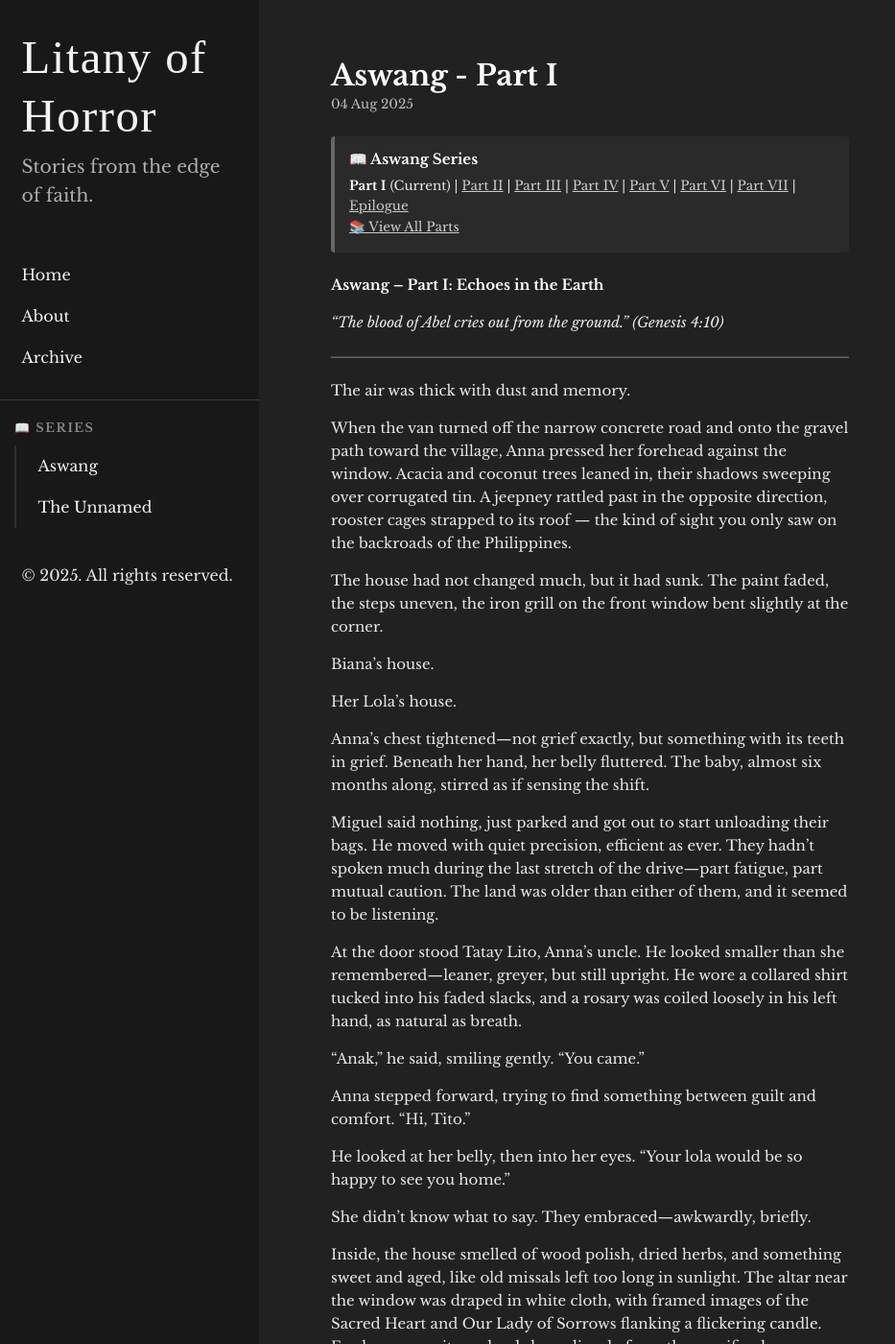
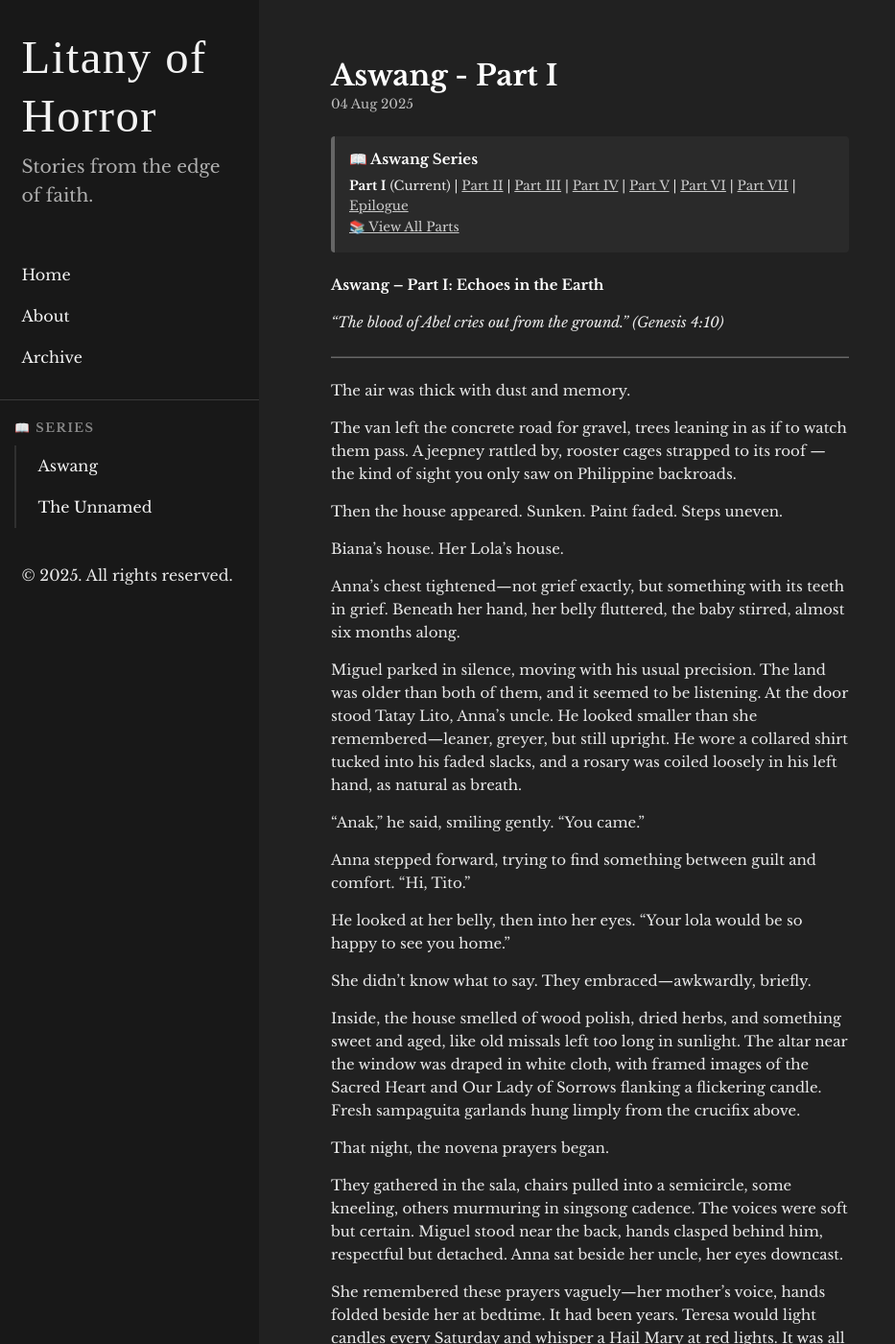
Before and after one commit to fearfulsmtry/litany-of-horror, a Jekyll site: the page built from _posts/2025-08-04-aswang-part-i.md, in a window 1280 px wide and 1400 px high. Shown: the whole window at 96% size, without its empty margins (0-933 px from the left). Built offline with Jekyll 4.4.1, drawn with Linux system fonts in a browser that asks for light colours; some web fonts are replaced; some of the changed text lies outside the part shown.

Commit message:
Streamline Aswang Part I narrative flow
- Condense opening scene descriptions for tighter pacing
- Remove redundant character dialogue and exposition
- Simplify dream sequences while maintaining supernatural atmosphere
- Eliminate unnecessary scene transitions and descriptive padding
- Preserve all key story beats and character development
- Maintain horror tension through more concise prose

```diff
--- a/_posts/2025-08-04-aswang-part-i.md
+++ b/_posts/2025-08-04-aswang-part-i.md
@@ -16,18 +16,15 @@
 
 The air was thick with dust and memory.
 
-When the van turned off the narrow concrete road and onto the gravel path toward the village, Anna pressed her forehead against the window. Acacia and coconut trees leaned in, their shadows sweeping over corrugated tin. A jeepney rattled past in the opposite direction, rooster cages strapped to its roof — the kind of sight you only saw on the backroads of the Philippines.
+The van left the concrete road for gravel, trees leaning in as if to watch them pass. A jeepney rattled by, rooster cages strapped to its roof — the kind of sight you only saw on Philippine backroads.
 
-The house had not changed much, but it had sunk. The paint faded, the steps uneven, the iron grill on the front window bent slightly at the corner.
+Then the house appeared. Sunken. Paint faded. Steps uneven.
 
-Biana’s house.
+Biana’s house. Her Lola’s house.
 
-Her Lola’s house.
+Anna’s chest tightened—not grief exactly, but something with its teeth in grief. Beneath her hand, her belly fluttered, the baby stirred, almost six months along.
 
-Anna’s chest tightened—not grief exactly, but something with its teeth in grief. Beneath her hand, her belly fluttered. The baby, almost six months along, stirred as if sensing the shift.
-
-Miguel said nothing, just parked and got out to start unloading their bags. He moved with quiet precision, efficient as ever. They hadn’t spoken much during the last stretch of the drive—part fatigue, part mutual caution. The land was older than either of them, and it seemed to be listening.
-
+Miguel parked in silence, moving with his usual precision. The land was older than both of them, and it seemed to be listening.
 At the door stood Tatay Lito, Anna’s uncle. He looked smaller than she remembered—leaner, greyer, but still upright. He wore a collared shirt tucked into his faded slacks, and a rosary was coiled loosely in his left hand, as natural as breath.
 
 “Anak,” he said, smiling gently. “You came.”
@@ -191,33 +188,17 @@
 
 Only a handful came. Some lit candles. Some prayed distractedly. Most were gone before the final mystery. The air felt heavier—not in grief, but in the quiet way animals stop moving before an earthquake.
 
-Anna sat in the dim sala again, this time beside her younger cousin, Tinay, a girl of maybe nine or ten who fidgeted through the prayers and swung her legs. She had a plastic bracelet with little images of saints on it, worn smooth from use.
+Anna sat in the dim sala again, this time beside her younger cousin, Tinay, a girl of maybe nine or ten who fidgeted through the prayers and swung her legs.
 
-“You don’t live here, no?” the girl whispered while Lito led the Litany.
+The girl leaned closer and whispered, almost matter-of-fact:
 
-Anna smiled faintly. “We live in Australia now.”
+“The woman with no feet doesn’t go to Australia.”
 
-Tinay nodded seriously, as if that confirmed something for her. “It’s safer there.”
+Tinay’s voice dropped. “She walks here. You can hear her nails tapping on the bamboo floors. But you won’t see her legs.”
 
-“Why do you say that?”
+Anna swallowed. “For what?”
 
-The girl leaned closer. “Because the woman with no feet doesn’t go there.”
-
-Anna blinked. “What?”
-
-Tinay looked toward the window, then back. “She walks here. You can hear her nails tapping on the bamboo floors. But you won’t see her legs. Just the shadow of her hair.”
-
-Miguel, seated across the room, looked up.
-
-“She goes from house to house,” Tinay went on. “Sniffing.”
-
-“For what?”
-
-“For babies,” she whispered. “Or the ones not yet born.”
-
-Anna’s throat went dry.
-
-“She licks the belly button,” Tinay added, “and if the mother isn’t blessed, the baby forgets how to breathe.”
+“For babies,” Tinay whispered. “She licks the belly button, and if the mother isn’t blessed, the baby forgets how to breathe.”
 
 Anna said nothing. A candle flickered violently beside the altar.
 
@@ -249,25 +230,7 @@
 
 ---
 
-Anna didn’t speak until they were alone again in the bedroom. She sat on the edge of the bed, slowly massaging oil into her stomach.
-
-“Did your parents ever talk about things like this?” she asked.
-
-Miguel shook his head. “My dad didn’t even want a crucifix in the house. Said we should put our faith in reason. Science.”
-
-“And your mum?”
-
-“She lit candles when he wasn’t looking,” he said quietly.
-
-Anna smiled a little. Then sighed.
-
-“I don’t think I believe it either,” she admitted. “But… I don’t know. This place makes me feel like I’ve forgotten something.”
-
-She glanced toward her bag, where she’d tucked away the reliquary. Just holding it made her chest ache. Not with fear. With homesickness. But not for Perth. Not even for her mother.
-
-It was something older. Something wordless. Like the way Lola Biana used to hum while cooking, or the smell of candles on Sunday morning even when they didn’t go to Mass.
-
-She lay back and turned toward Miguel, who was already half-asleep.
+That night, the house was restless.
 
 Outside, a dog howled once.
 
@@ -304,12 +267,6 @@
 Then a faint _thud_—something small dropping from the roof. Or climbing.
 
 She stood carefully, went to the window, and peeked between the slats. The moon was hidden behind clouds. The trees across the road swayed as though something had passed through them, but there was no breeze.
-
-A cat stared back at her from the fence post. White, with one blue eye and one clouded grey. It didn’t blink. Just watched.
-
-Then it opened its mouth and hissed—a long, dry sound—without moving its body.
-
-Anna stepped back and shut the curtain.
 
 ---
 
@@ -405,8 +362,6 @@
 
 And then she walked back the way she came—except Anna never heard her footsteps once.
 
----
-
 Inside, Miguel found her sitting at the kitchen table, pale and quiet.
 
 “What happened?”
@@ -425,9 +380,7 @@
 
 Anna didn’t respond.
 
-She didn’t mention how Belen’s skin didn’t seem to wrinkle when she moved. Or how the shadows behind her didn’t quite match the angle of the sun. Or how, just before she left, the rosary in her pocket had grown warm. Not hot. Not burning.
-
-Just warm. Like it was warning her.
+She didn’t mention how Belen’s skin didn’t seem to wrinkle when she moved. Or how the shadows behind her didn’t quite match the angle of the sun.
 
 ---
 
@@ -455,11 +408,7 @@
 
 ---
 
-After the burial, they returned to the house for a simple meal. Tinola. Rice. Brewed salabat in sweating pitchers.
-
-The mood was subdued. Some of the villagers chatted quietly; others kept glancing at the trees beyond the backyard, as if waiting for someone.
-
-Anna slipped away to the back of the house, where Tatay Lito stood alone, looking toward the old garden where his mother used to keep basil and guava.
+After the burial, Anna slipped away to the back of the house, where Tatay Lito stood alone, looking toward the old garden where his mother used to keep basil and guava.
 
 “She loved this spot,” he said, not turning. “She’d sit there when the sun was low and pray.”
 
@@ -493,21 +442,9 @@
 
 That night, Anna dreamed again.
 
-She was back in the field, only now the sky was darker. The moon pulsed red behind thick clouds. The face in her belly was gone, but the air smelled of copper and earth. Something crouched at the edge of the field, just out of sight.
+She was back in the field. Something crouched at the edge, humming in her mother’s voice—but slowed, warped, wrong.
 
-It was humming.
-
-Her mother’s voice.
-
-But slowed. Warped. Not quite human.
-
-When she woke, the room was cold.
-
-The windows were shut.
-
-But the candle at the altar was lit—though no one had touched it.
-
-And the relic beneath her pillow was warm again.
+She woke cold. The windows were shut. Yet the candle at the altar was lit, and the relic beneath her pillow was warm.
 
 **[End of Part I]**
 
```
